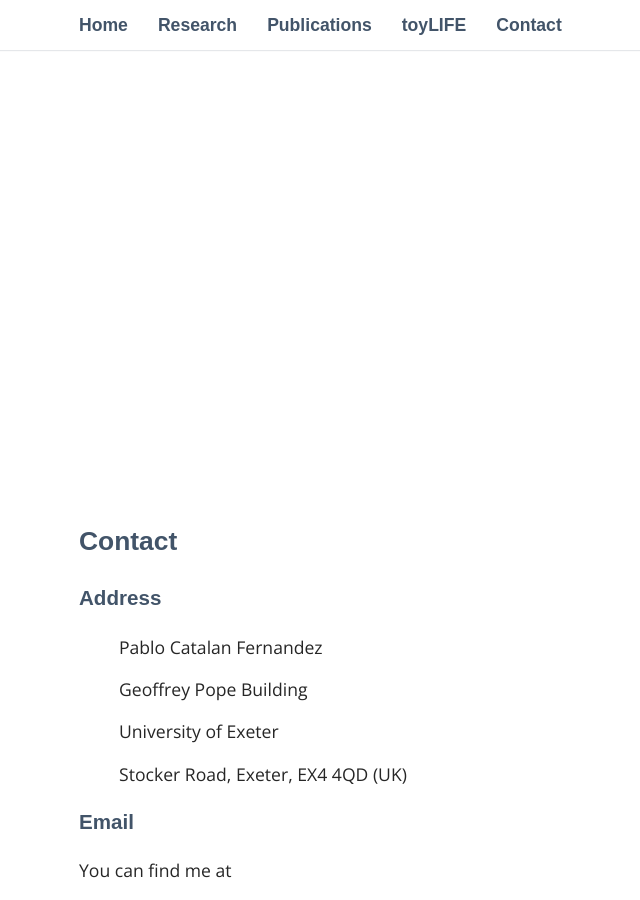
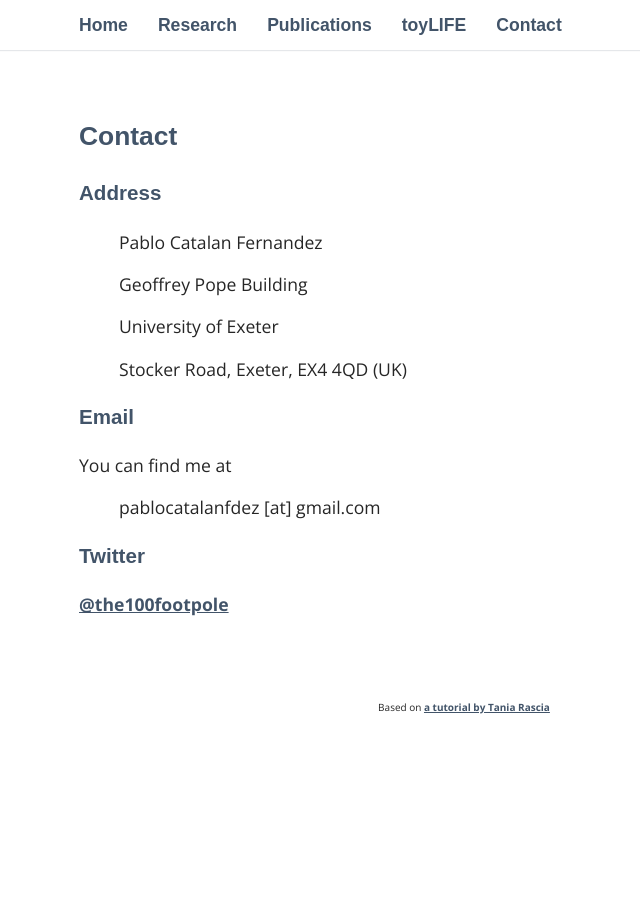
Before and after one commit to PabloCatalan/pablocatalan.github.io, a Jekyll site: the page built from _pages/04_contact.md, in a window 1280 px wide and 900 px high. Shown: the whole window, without its empty margins (176-816 px from the left). Built offline with Jekyll 4.4.1, drawn with Linux system fonts in a browser that asks for light colours; some web fonts are replaced.

Commit message:
Update _layout.scss

```diff
--- a/_sass/_layout.scss
+++ b/_sass/_layout.scss
@@ -41,7 +41,7 @@ header {
 	padding: 0px 15px;
 	text-align: center;
 	margin: 50px 0 0;
-	height: 50vh;
+	height: 5vh;
 	display: flex;
 	justify-content: center;
 	align-items: center;
```
